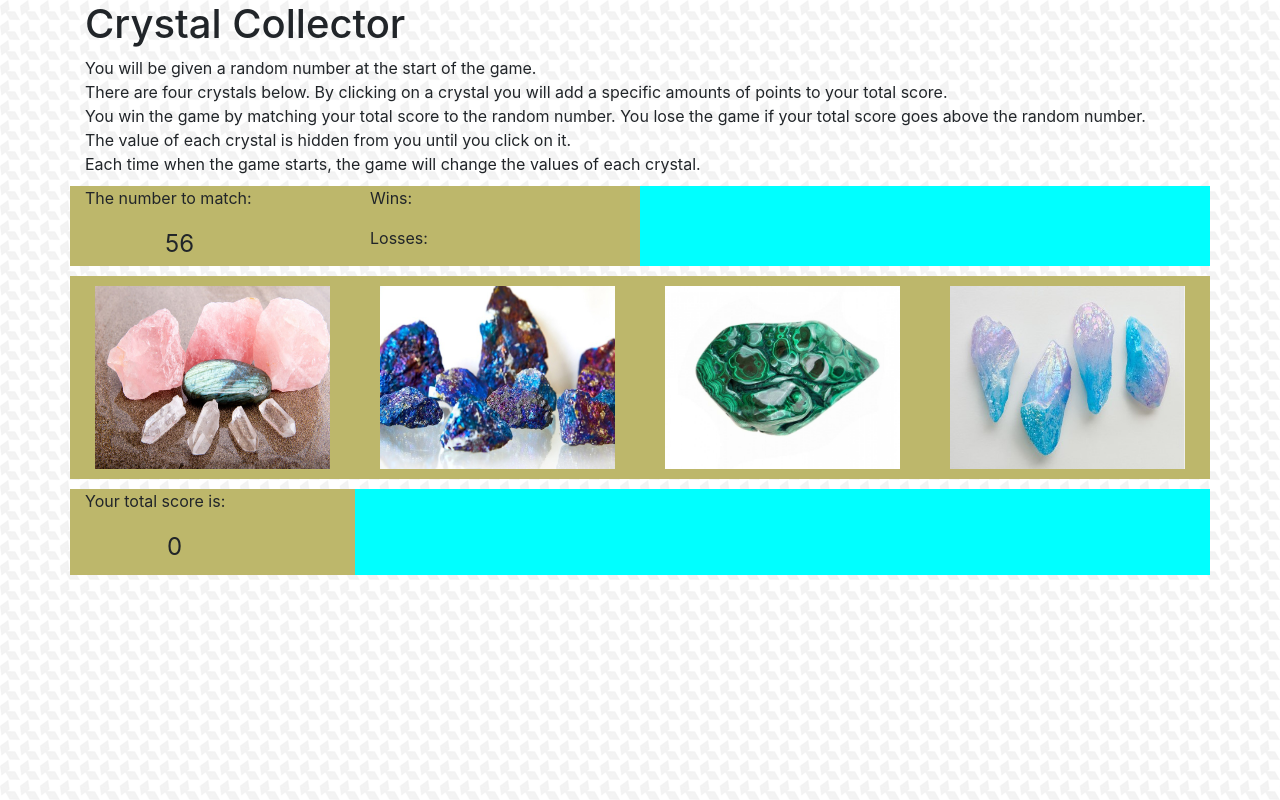
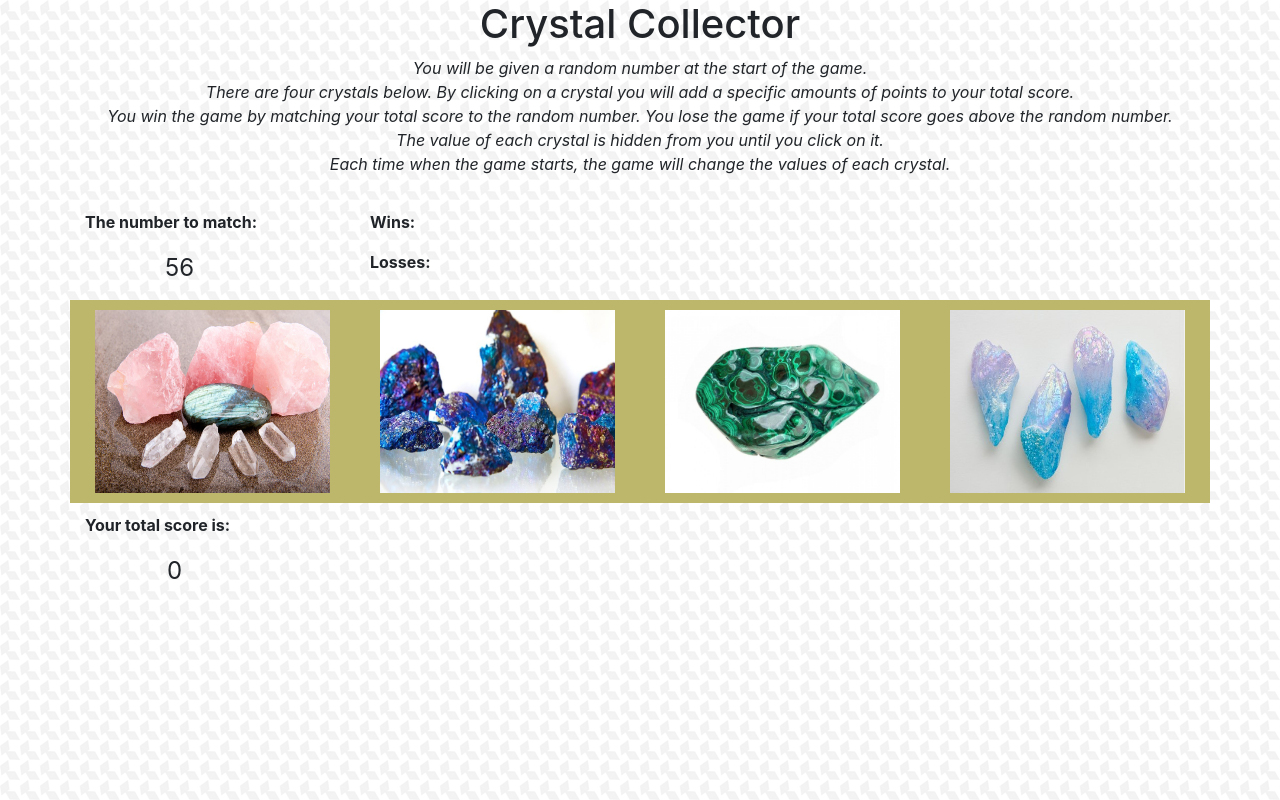
Before and after one commit to rainbojack1/unit-4-game, a plain HTML site: page index.html in a window 1280 px wide. Drawn offline with nearby package versions, Linux system fonts and the light colour scheme.

Commit message:
Updated styling

```diff
--- a/assets/css/style.css
+++ b/assets/css/style.css
@@ -9,17 +9,25 @@ img{
 
 }
 
+header{
+    text-align: center;
+}
+
+p{
+    font-weight: bold;
+}
+
 .spacing{
     margin-bottom: 10px;
 }
 
 .crystals{
-    /*I want these to be the same height*/
-    /*height: ;*/
+    background-color: darkkhaki;
 }
 
 #directions{
-
+    font-style: italic;
+    text-align: center;
 }
 
 #totalScore{
@@ -37,10 +45,10 @@ img{
 
 /*Placeholder color blocks to identify rows and columns*/
 .row{
-    background-color: aqua;
+    /* background-color: aqua; */
     /*margin: 1px;*/
 }
 .col-md-3{
-    background-color: darkkhaki;
-
+    /*background-color: darkkhaki;*/
+    /* border: 2px solid darkkhaki; */
 }
```
Also changed, not shown: index.html (+2 -0 lines).
